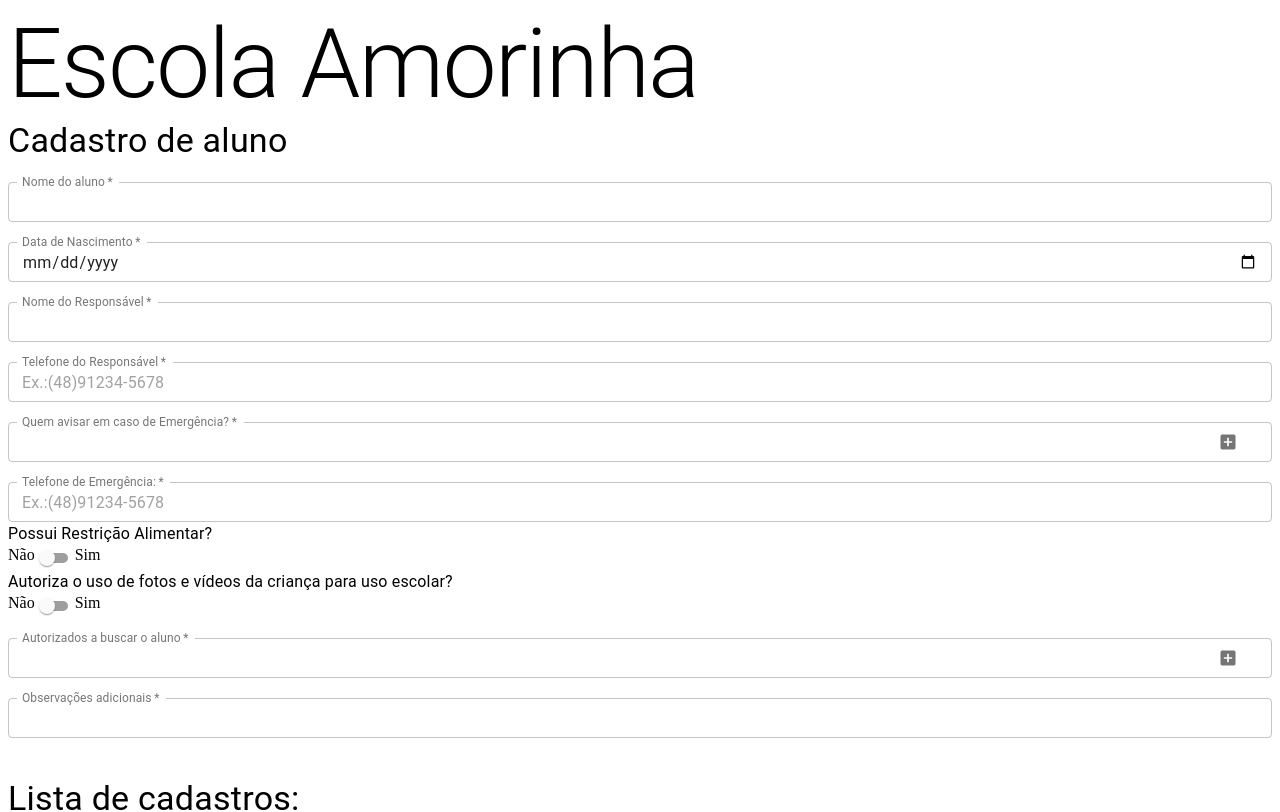
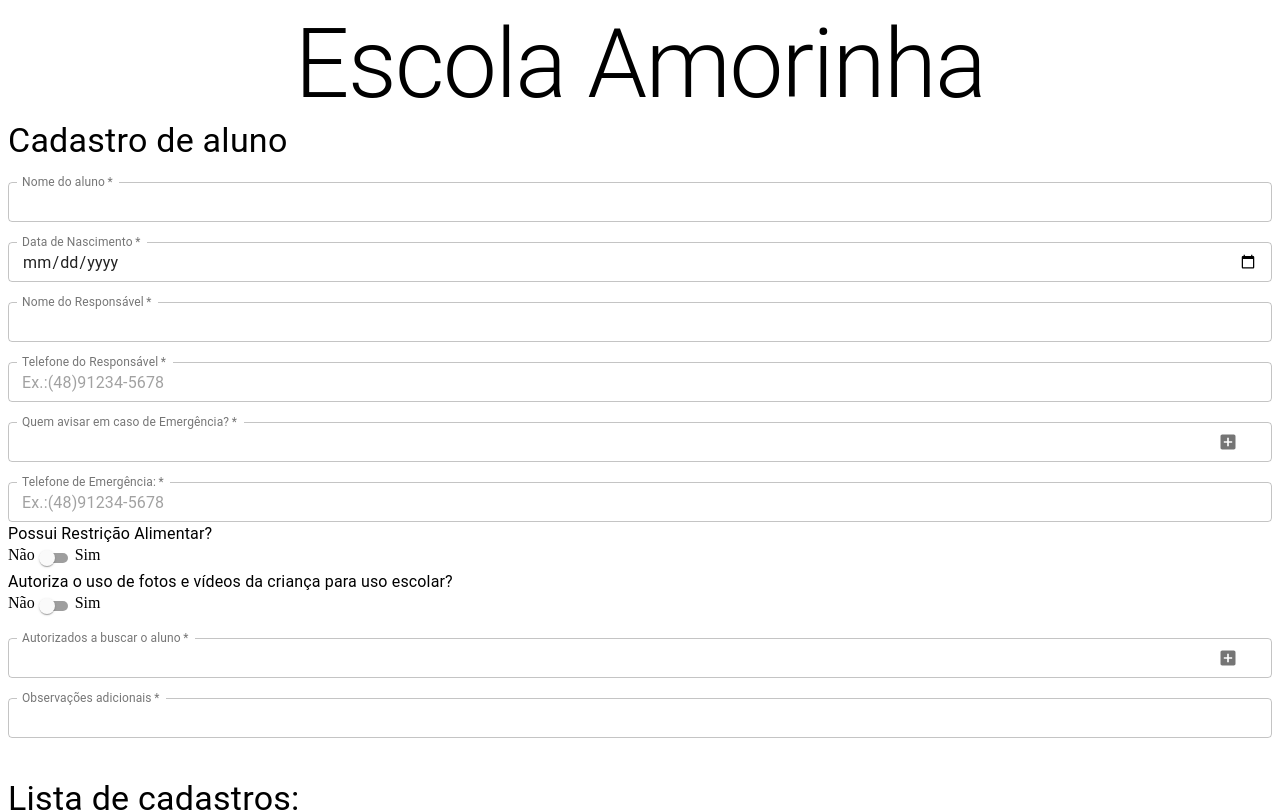
Before and after one commit to Mendoncadvd/Atividades-DEVin, a React (Create React App) app in the folder escola-amorinha/: page / in a window 1280 px wide. Shown: the top 812 px of the page. Built offline with nearby package versions, Linux system fonts and the light colour scheme.

Commit message:
estilização do titulo principal

```diff
--- a/escola-amorinha/src/styles/app.css
+++ b/escola-amorinha/src/styles/app.css
@@ -1,3 +1,7 @@
+.titulo {
+    text-align: center;
+}
+
 .inputs {
 }
 
```
